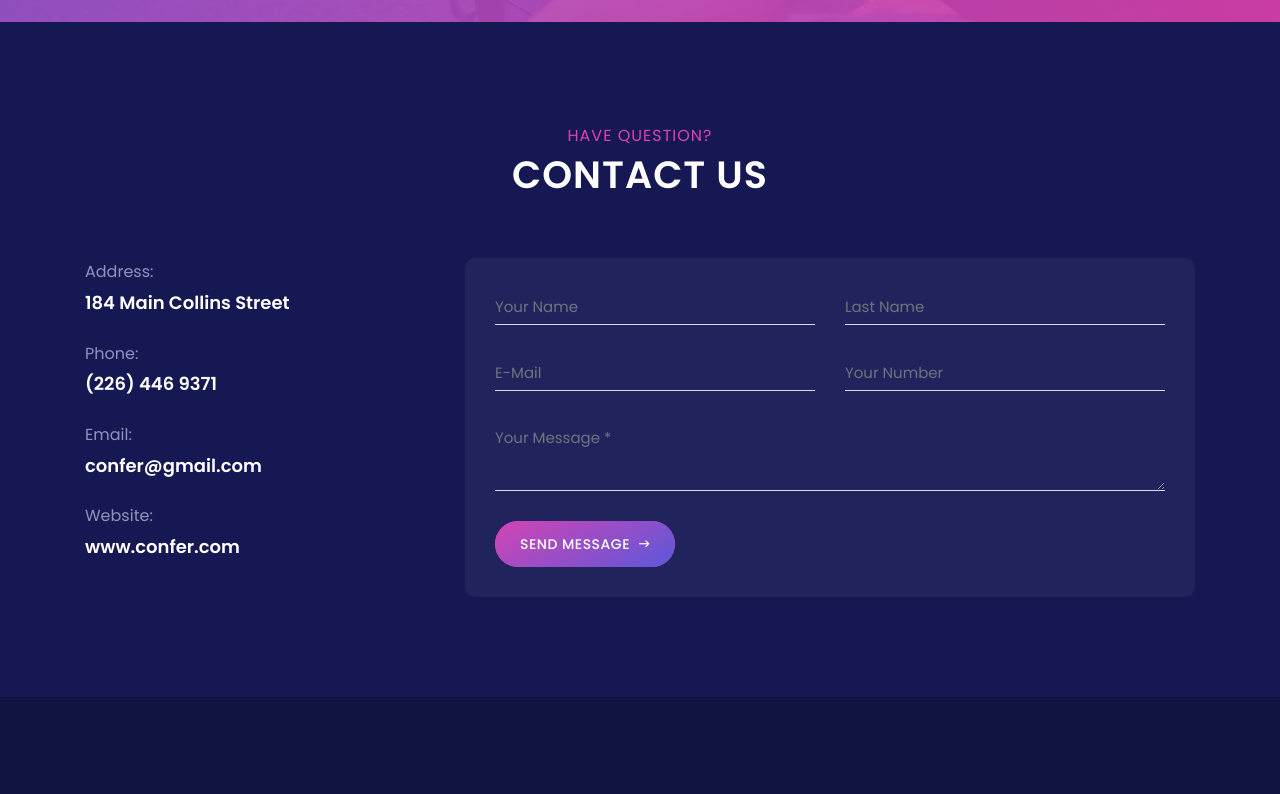
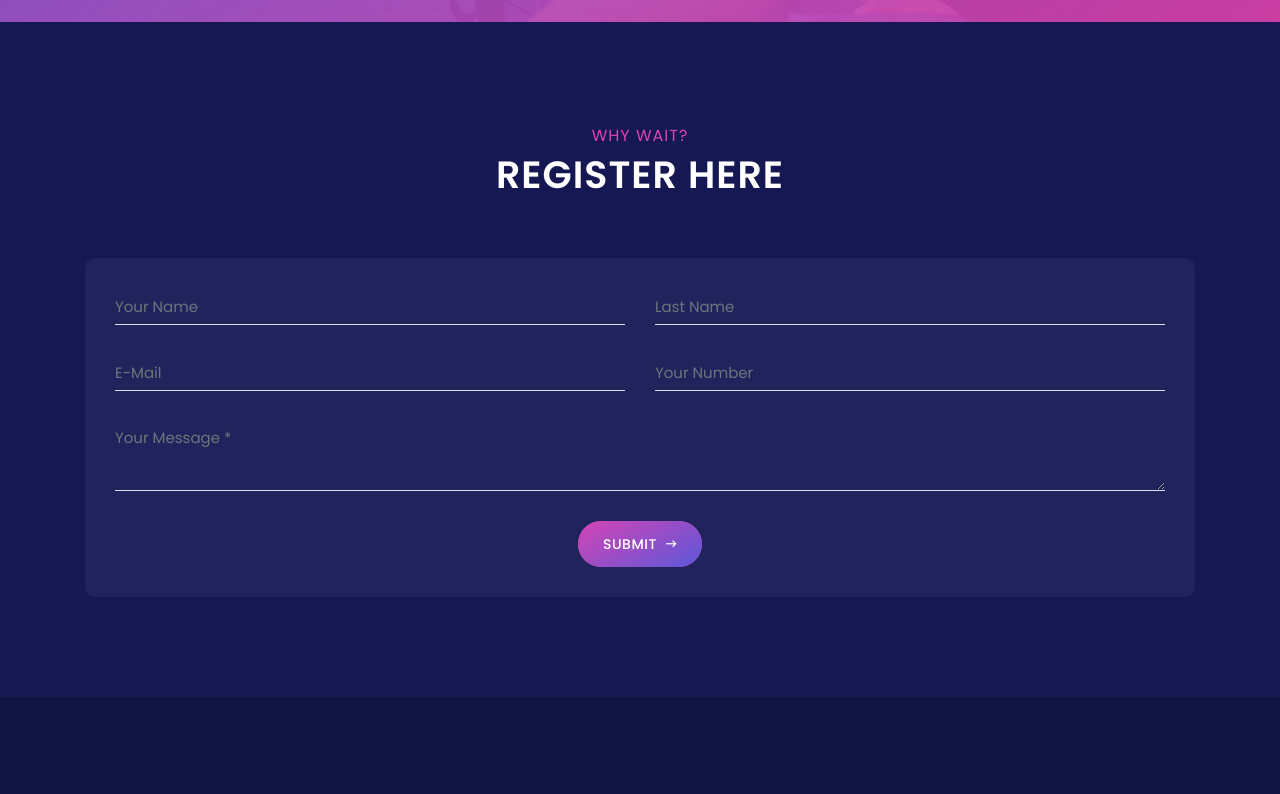
Before and after one commit to kiranmurali93/innovatorsummit, a plain HTML site: page index.html in a window 1280 px wide. Shown: the part 7280-8074 px from the top of the page. Drawn offline with Linux system fonts and the light colour scheme; animation ran at ten frames a second.

Commit message:
updated register section

```diff
--- a/index.html
+++ b/index.html
@@ -923,39 +923,40 @@
                 <!-- Heading -->
                 <div class="col-12">
                     <div class="section-heading-2 text-center wow fadeInUp" data-wow-delay="300ms">
-                        <p>Have Question?</p>
-                        <h4>Contact us</h4>
+                        <p>Why wait?</p>
+                        <h4>Register here</h4>
                     </div>
                 </div>
             </div>
 
             <div class="row justify-content-between">
+                <!--
                 <div class="col-12 col-sm-3">
                     <div class="contact-information mb-100">
-                        <!-- Single Contact Info -->
+
                         <div class="single-contact-info wow fadeInUp" data-wow-delay="300ms">
                             <p>Address:</p>
                             <h6>184 Main Collins Street</h6>
                         </div>
-                        <!-- Single Contact Info -->
+
                         <div class="single-contact-info wow fadeInUp" data-wow-delay="300ms">
                             <p>Phone:</p>
                             <h6>(226) 446 9371</h6>
                         </div>
-                        <!-- Single Contact Info -->
+
                         <div class="single-contact-info wow fadeInUp" data-wow-delay="300ms">
                             <p>Email:</p>
                             <h6>confer@gmail.com</h6>
                         </div>
-                        <!-- Single Contact Info -->
+
                         <div class="single-contact-info wow fadeInUp" data-wow-delay="300ms">
                             <p>Website:</p>
                             <h6>www.confer.com</h6>
                         </div>
                     </div>
                 </div>
-
-                <div class="col-12 col-sm-8">
+                -->
+                <div class="col-12 col-sm-12">
                     <!-- Contact Form -->
                     <div class="contact_from_area mb-100 clearfix wow fadeInUp" data-wow-delay="300ms">
                         <div class="contact_form">
@@ -994,9 +995,11 @@
                                             </div>
                                         </div>
                                         <!-- Button -->
-                                        <div class="col-12">
-                                            <button type="submit" class="btn confer-btn">Send Message <i class="zmdi zmdi-long-arrow-right"></i></button>
-                                        </div>
+
+                                        <div class="col-12 text-center">
+                                            <button type="submit" class="btn confer-btn">Submit <i class="zmdi zmdi-long-arrow-right"></i></button>
+
+
                                     </div>
                                 </div>
                             </form>
```
